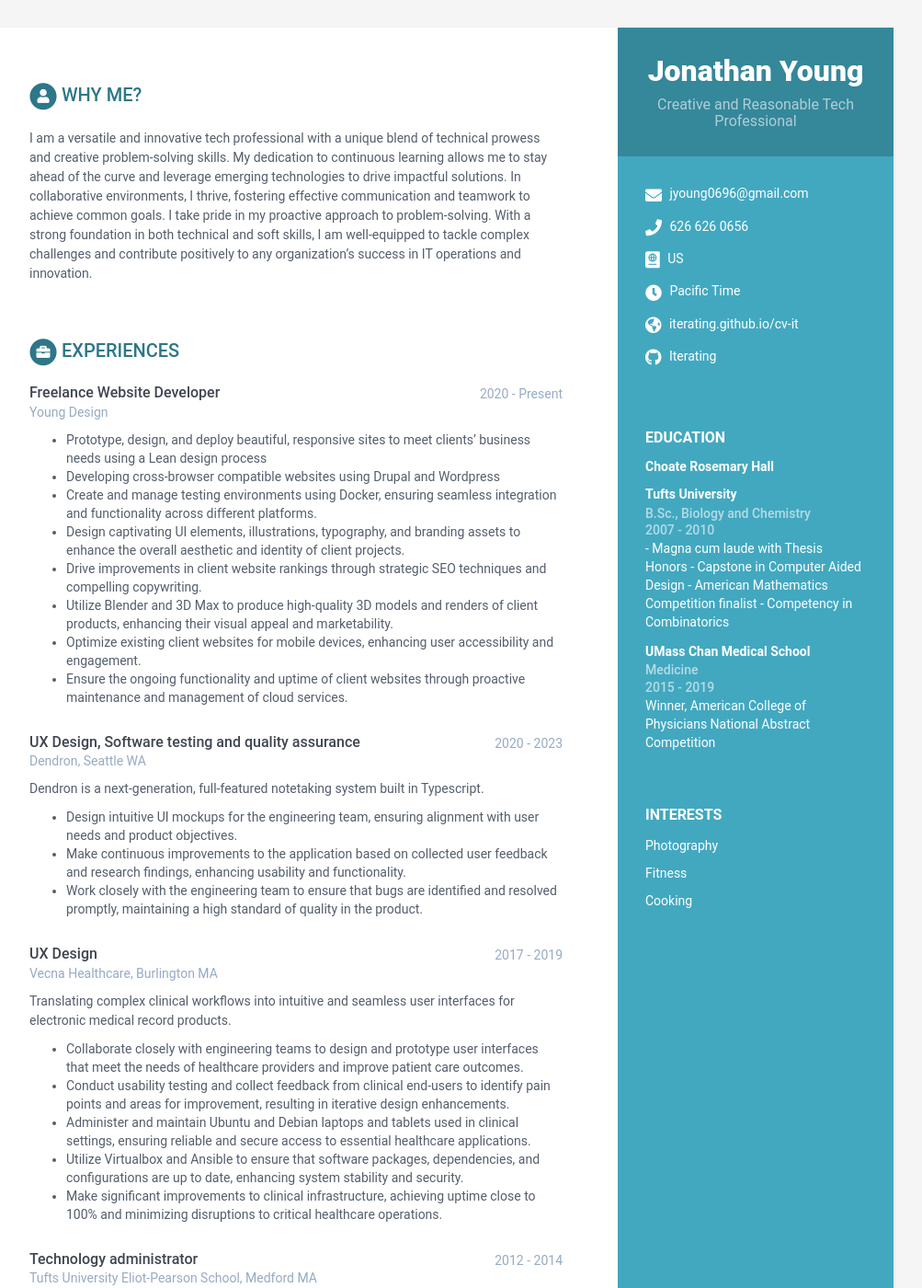
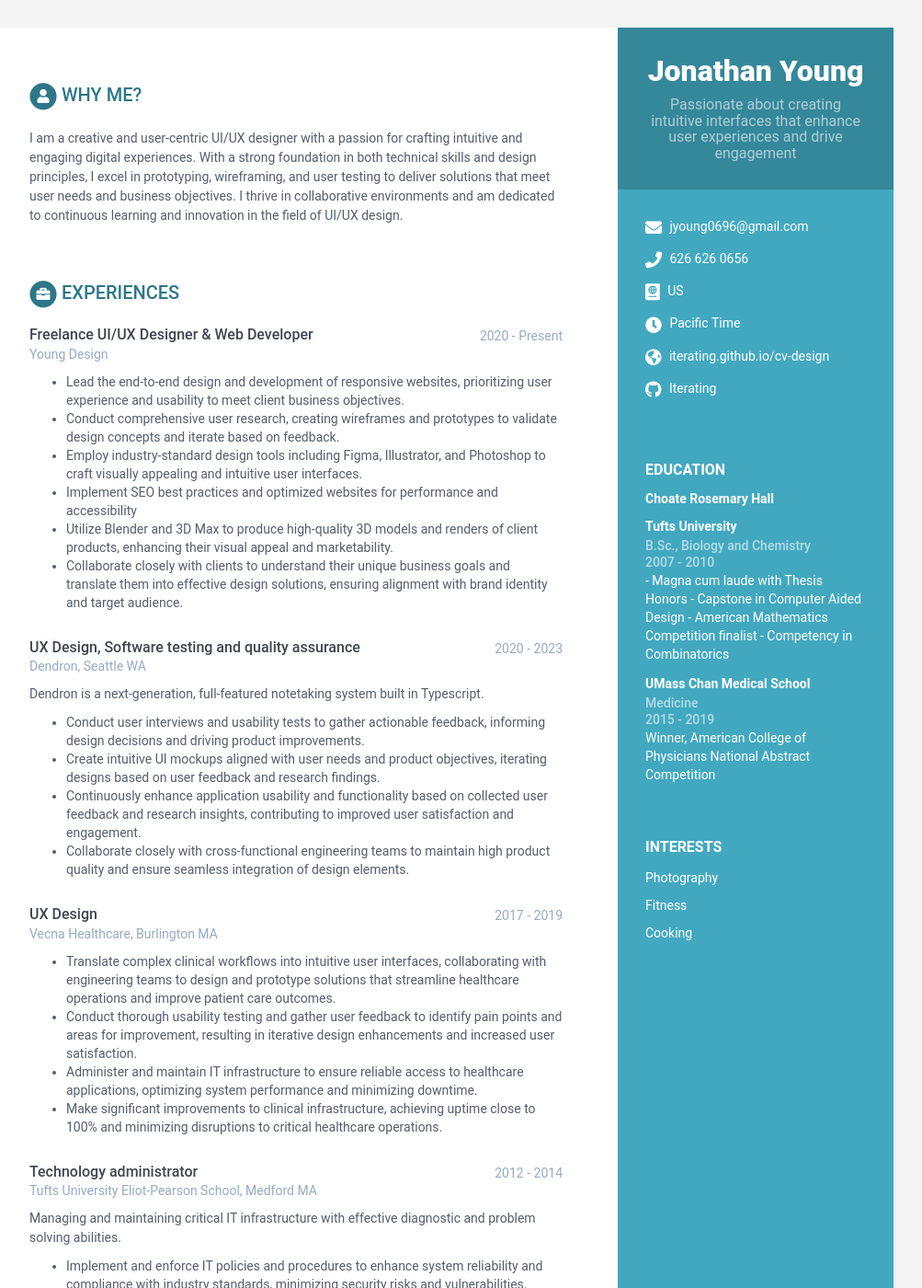
Before and after one commit to iterating/cv-fitness, a Jekyll site: the page built from index.html, in a window 1280 px wide and 1400 px high. Shown: the whole window at 92% size, without its empty margins (168-1171 px from the left). Built offline with Jekyll 4.4.1, drawn with Linux system fonts in a browser that asks for light colours; some of the changed text lies outside the part shown.

Commit message:
design branch

```diff
--- a/_data/data.yml
+++ b/_data/data.yml
@@ -4,7 +4,8 @@ sidebar:
 
     # Profile information
     name: Jonathan Young
-    tagline: Creative and Reasonable Tech Professional
+    tagline: Passionate about creating intuitive interfaces that enhance user experiences and drive engagement
+    avatar:
     avatar: # Profile(100x100).jpg #place a 100x100 picture inside /assets/images/ folder and provide the name of the file below
 
     # Sidebar links
@@ -12,7 +13,7 @@ sidebar:
     phone: 626 626 0656
     timezone: Pacific Time
     citizenship: US
-    website: iterating.github.io/cv-it #do not add http://
+    website: iterating.github.io/cv-design #do not add http://
     linkedin:
     xing:
     github: Iterating
@@ -38,7 +39,7 @@ sidebar:
 career-profile:
     title: Why me?
     summary: |
-      I am a versatile and innovative tech professional with a unique blend of technical prowess and creative problem-solving skills. My dedication to continuous learning allows me to stay ahead of the curve and leverage emerging technologies to drive impactful solutions. In collaborative environments, I thrive, fostering effective communication and teamwork to achieve common goals. I take pride in my proactive approach to problem-solving. With a strong foundation in both technical and soft skills, I am well-equipped to tackle complex challenges and contribute positively to any organization's success in IT operations and innovation.
+      I am a creative and user-centric UI/UX designer with a passion for crafting intuitive and engaging digital experiences. With a strong foundation in both technical skills and design principles, I excel in prototyping, wireframing, and user testing to deliver solutions that meet user needs and business objectives. I thrive in collaborative environments and am dedicated to continuous learning and innovation in the field of UI/UX design.
 education:
     title: Education
     info:
@@ -61,37 +62,34 @@ education:
 experiences:
     title: Experiences
     info:
-      - role: Freelance Website Developer
+      - role: Freelance UI/UX Designer & Web Developer
         time: 2020 - Present
         company: Young Design
         details: |
-          - Prototype, design, and deploy beautiful, responsive sites to meet clients' business needs using a Lean design process
-          - Developing cross-browser compatible websites using Drupal and Wordpress
-          - Create and manage testing environments using Docker, ensuring seamless integration and functionality across different platforms.
-          - Design captivating UI elements, illustrations, typography, and branding assets to enhance the overall aesthetic and identity of client projects.
-          - Drive improvements in client website rankings through strategic SEO techniques and compelling copywriting.
+          - Lead the end-to-end design and development of responsive websites, prioritizing user experience and usability to meet client business objectives.
+          - Conduct comprehensive user research, creating wireframes and prototypes to validate design concepts and iterate based on feedback.
+          - Employ industry-standard design tools including Figma, Illustrator, and Photoshop to craft visually appealing and intuitive user interfaces.
+          - Implement SEO best practices and optimized websites for performance and accessibility
           - Utilize Blender and 3D Max to produce high-quality 3D models and renders of client products, enhancing their visual appeal and marketability.
-          - Optimize existing client websites for mobile devices, enhancing user accessibility and engagement.
-          - Ensure the ongoing functionality and uptime of client websites through proactive maintenance and management of cloud services.
+          - Collaborate closely with clients to understand their unique business goals and translate them into effective design solutions, ensuring alignment with brand identity and target audience.
 
       - role: UX Design, Software testing and quality assurance
         time: 2020 - 2023
         company: Dendron, Seattle WA
         details: |
           Dendron is a next-generation, full-featured notetaking system built in Typescript.
-          - Design intuitive UI mockups for the engineering team, ensuring alignment with user needs and product objectives.
-          - Make continuous improvements to the application based on collected user feedback and research findings, enhancing usability and functionality.
-          - Work closely with the engineering team to ensure that bugs are identified and resolved promptly, maintaining a high standard of quality in the product.
+          - Conduct user interviews and usability tests to gather actionable feedback, informing design decisions and driving product improvements.
+          - Create intuitive UI mockups aligned with user needs and product objectives, iterating designs based on user feedback and research findings.
+          - Continuously enhance application usability and functionality based on collected user feedback and research insights, contributing to improved user satisfaction and engagement.
+          - Collaborate closely with cross-functional engineering teams to maintain high product quality and ensure seamless integration of design elements.
 
       - role: UX Design
         time: 2017 - 2019
         company: Vecna Healthcare, Burlington MA
         details: |
-          Translating complex clinical workflows into intuitive and seamless user interfaces for electronic medical record products.
-          - Collaborate closely with engineering teams to design and prototype user interfaces that meet the needs of healthcare providers and improve patient care outcomes.
-          - Conduct usability testing and collect feedback from clinical end-users to identify pain points and areas for improvement, resulting in iterative design enhancements.
-          - Administer and maintain Ubuntu and Debian laptops and tablets used in clinical settings, ensuring reliable and secure access to essential healthcare applications.
-          - Utilize Virtualbox and Ansible to ensure that software packages, dependencies, and configurations are up to date, enhancing system stability and security.
+          - Translate complex clinical workflows into intuitive user interfaces, collaborating with engineering teams to design and prototype solutions that streamline healthcare operations and improve patient care outcomes.
+          - Conduct thorough usability testing and gather user feedback to identify pain points and areas for improvement, resulting in iterative design enhancements and increased user satisfaction.
+          - Administer and maintain IT infrastructure to ensure reliable access to healthcare applications, optimizing system performance and minimizing downtime.
           - Make significant improvements to clinical infrastructure, achieving uptime close to 100% and minimizing disruptions to critical healthcare operations.
 
       - role: Technology administrator
@@ -99,38 +97,36 @@ experiences:
         company: Tufts University Eliot-Pearson School, Medford MA
         details: |
           Managing and maintaining critical IT infrastructure with effective diagnostic and problem solving abilities.
-          - Deploy, configure, and troubleshoot network systems, servers, and software applications to ensure optimal performance and security.
-          - Implement and enforce IT policies and procedures to enhance system reliability and data integrity, ensuring compliance with industry standards.
-          - Collaborate with vendors to resolve technical issues promptly, ensuring minimal disruptions to operations.
+          - Implement and enforce IT policies and procedures to enhance system reliability and compliance with industry standards, minimizing security risks and vulnerabilities.
+          - Collaborate with vendors to resolve technical issues promptly, ensuring minimal disruptions to operations and maintaining high levels of user satisfaction.
           - Document IT processes and configurations meticulously, maintaining comprehensive records for future reference and audit purposes.
-          - Manage photography and videography equipment, ensuring their availability and functionality for educational purposes.
-          - Demonstrated exceptional cross-functional collaboration, working closely with teams to assess needs, develop solutions, and deliver exceptional support.
+          - Manage photography and videography equipment, ensuring availability and functionality for educational purposes and special events.
+          - Demonstrate exceptional cross-functional collaboration, working closely with teams to assess needs, develop solutions, and deliver exceptional support.
 
       - role: Researcher
         time: 2010-2012
         company: Massachusetts General Hospital Boston MA
         details: |
-          Investigate use of chemokine based local immunosuppression in islet transplantation, leading to successful publication.
+          Investigate the use of chemokine-based local immunosuppression in islet transplantation, contributing to successful publication and advancing scientific understanding in the field.
           - Present reports of complex multidimensional quantitative data to principal investigator, informing direction of future development.
-          - Creator of 'Cellbot', automated cell counting program in Java and ImageJ, speeding data collection and lab efficiency.
+          - Develop 'Cellbot', an automated cell counting program in Java and ImageJ, accelerating data collection and enhancing lab efficiency.
           - Publication: [Alginate encapsulant incorporating CXCL12 supports long term allo and xenoislet transplantation without systemic immune suppression.](https://pubmed.ncbi.nlm.nih.gov/25693473/) **American Journal of Transplantation**, 2015, DOI 10.1111/ajt.13049
 
 skills:
     title: Skills
 
     toolset:
-      - name: Networking- Cisco, Ubiquity, OpenVPN, pfSense
-
-      - name: Virtualization- Virtualbox, VMWare, ESXi, KVM, Proxmox, Hypervisor, Docker
-
-      - name: Data formatting, automation, Perl
+      - name:  Virtualbox, VMWare, ESXi, KVM, Proxmox, Hypervisor, Docker
 
       - name: Linux/Apache/MySQL/PHP
 
       - name: Cloud- AWS, Azure
 
-      - name: Red Hat System Administration
-              170-077-016
+      - name: Red Hat System Administration 170-077-016
+
+      - name:  Figma, Ilustrator, Photoshop
+
+      - name:  Tableau, Excel, SPSS, Python
 
 footer: >
     Designed by <a href="http://jonathanyoungdesign.wordpress.com" target="_blank" rel="nofollow">J Young Design</a>
```
Also changed, not shown: 1 other file.
